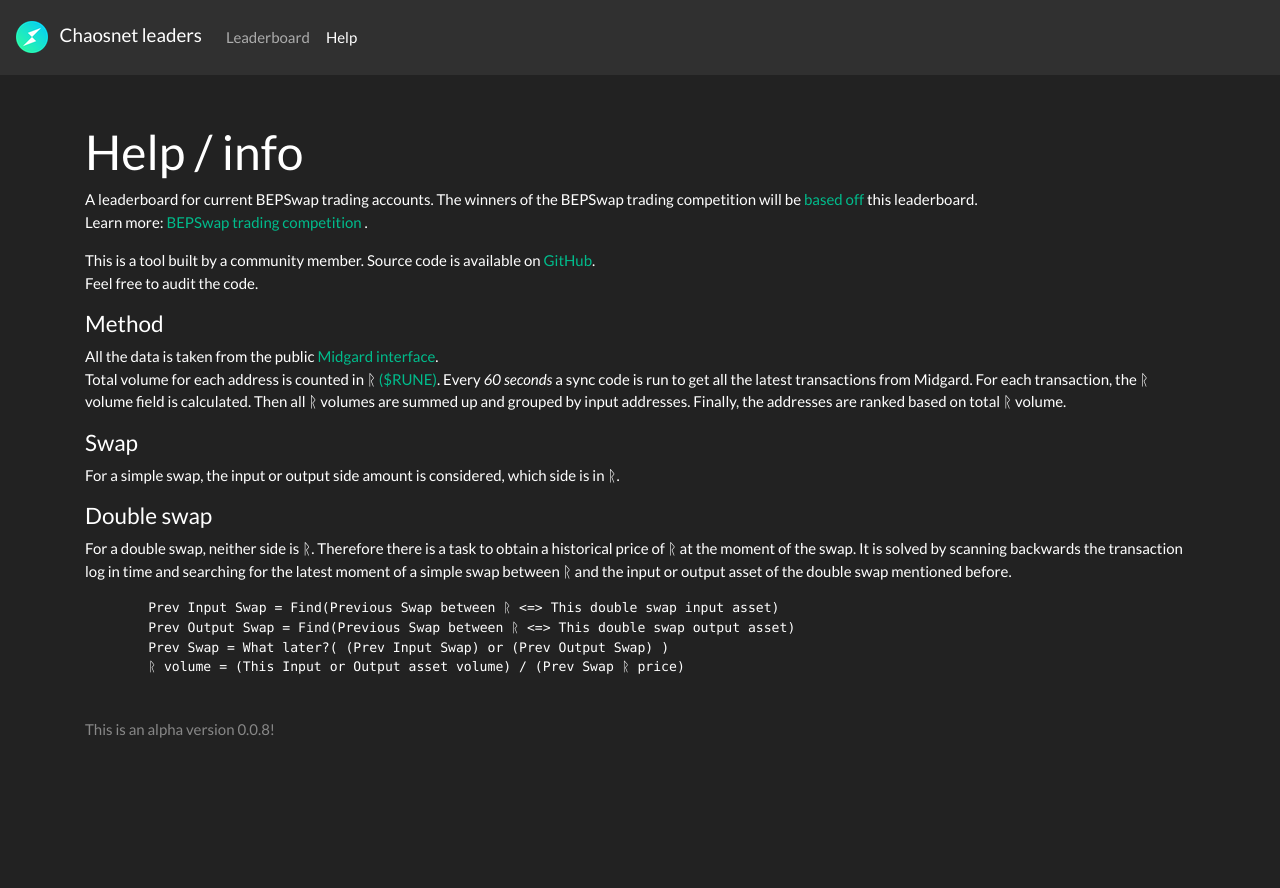
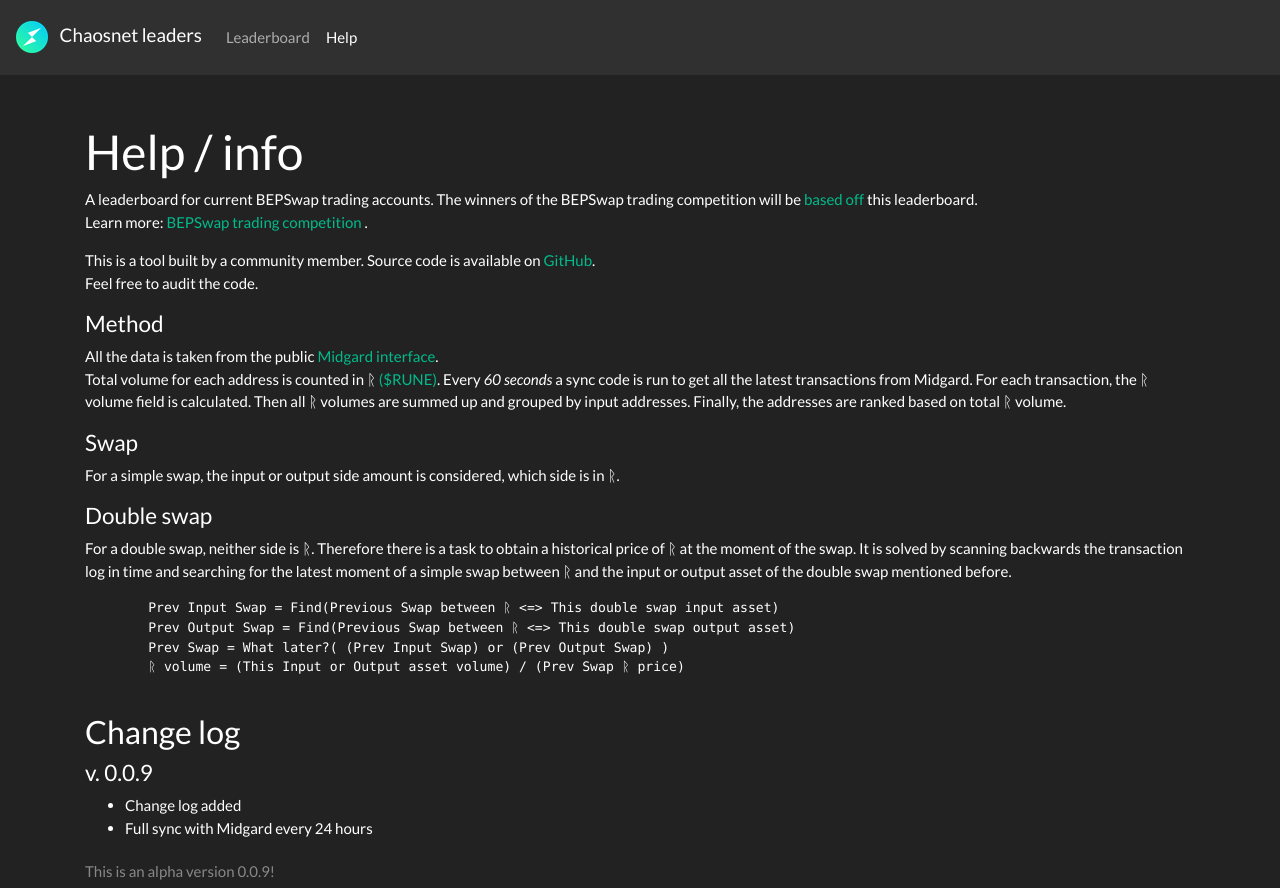
Before and after one commit to tirinox/chaosnetleaders, a Vue app in the folder frontend/: page /help in a window 1280 px wide. Before the commit the page ends 800 px from the top, so only its background shows below. Built offline with nearby package versions, Linux system fonts and the light colour scheme.

Commit message:
change log added

```diff
--- a/frontend/package.json
+++ b/frontend/package.json
@@ -1,6 +1,6 @@
 {
   "name": "chaosnet-leaders",
-  "version": "0.0.8",
+  "version": "0.0.9",
   "private": true,
   "scripts": {
     "serve": "vue-cli-service serve",
--- a/frontend/src/App.vue
+++ b/frontend/src/App.vue
@@ -22,7 +22,7 @@
 
     <footer class="footer">
       <div class="container">
-        <span class="text-muted">This is an alpha version {{ pkg_version }}!</span>
+        <span class="text-muted">This is an alpha version {{ packageJson }}!</span>
       </div>
     </footer>
   </div>
@@ -32,11 +32,11 @@
 
 export default {
   name: 'App',
-  data() {
-    return {
-      pkg_version: '0.0.8'
+  computed: {
+    packageJson() {
+      return '0.0.9'
     }
-  },
+  }
 }
 </script>
 
--- a/frontend/src/components/Help.vue
+++ b/frontend/src/components/Help.vue
@@ -45,6 +45,12 @@
         Prev Swap = What later?( (Prev Input Swap) or (Prev Output Swap) )
         ᚱ volume = (This Input or Output asset volume) / (Prev Swap ᚱ price)
       </pre>
+      <h3>Change log</h3>
+      <h4>v. 0.0.9</h4>
+      <ul>
+        <li>Change log added</li>
+        <li>Full sync with Midgard every 24 hours</li>
+      </ul>
     </div>
   </div>
 
--- a/frontend/vue.config.js
+++ b/frontend/vue.config.js
@@ -1,13 +1,15 @@
 const webpack = require('webpack')
-const Dotenv = require('dotenv-webpack')
-
-process.env.VUE_APP_VERSION = require('./package.json').version
 
 module.exports = {
   filenameHashing: true,
-  configureWebpack: {
-    plugins: [
-      new Dotenv(),
-    ]
+  configureWebpack: config => {
+    return {
+      plugins: [
+        new webpack.DefinePlugin({
+          // eslint-disable-next-line no-undef
+          'APPLICATION_VERSION': JSON.stringify(require('./package.json').version),
+        })
+      ]
+    }
   },
 }
```
Also changed, not shown: 2 other files (tests, documents, lock files or other folders).
